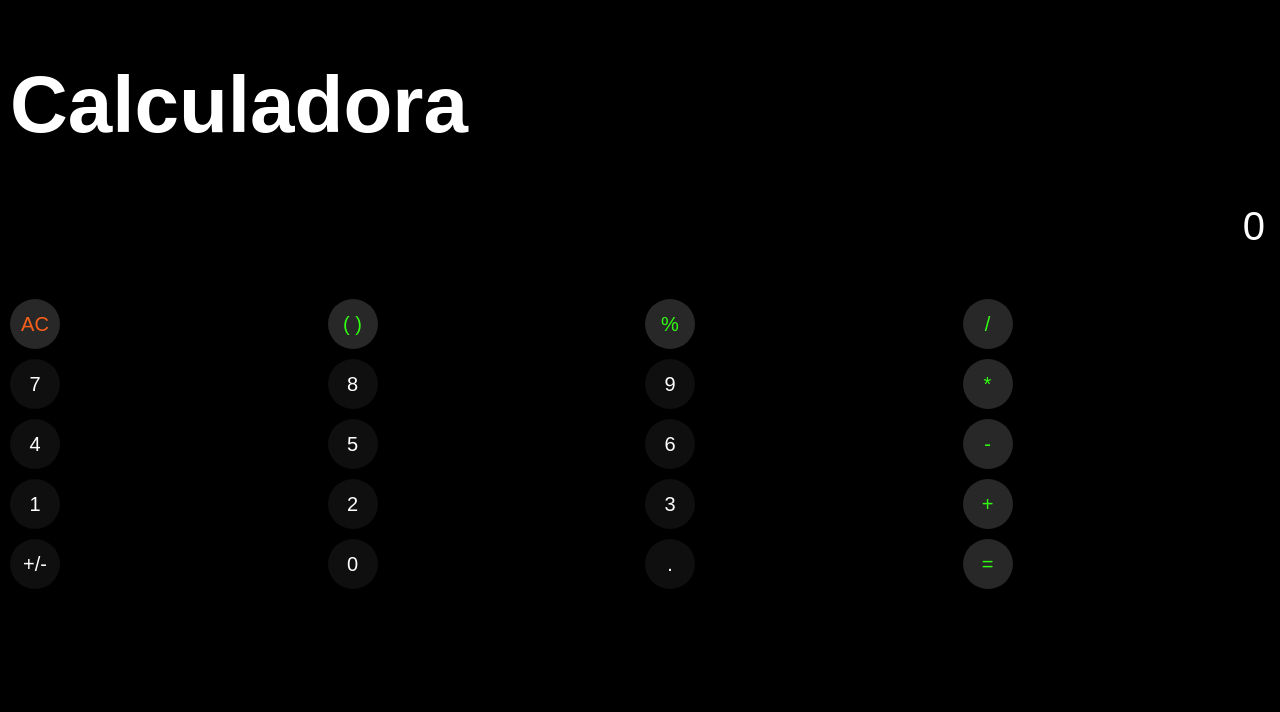
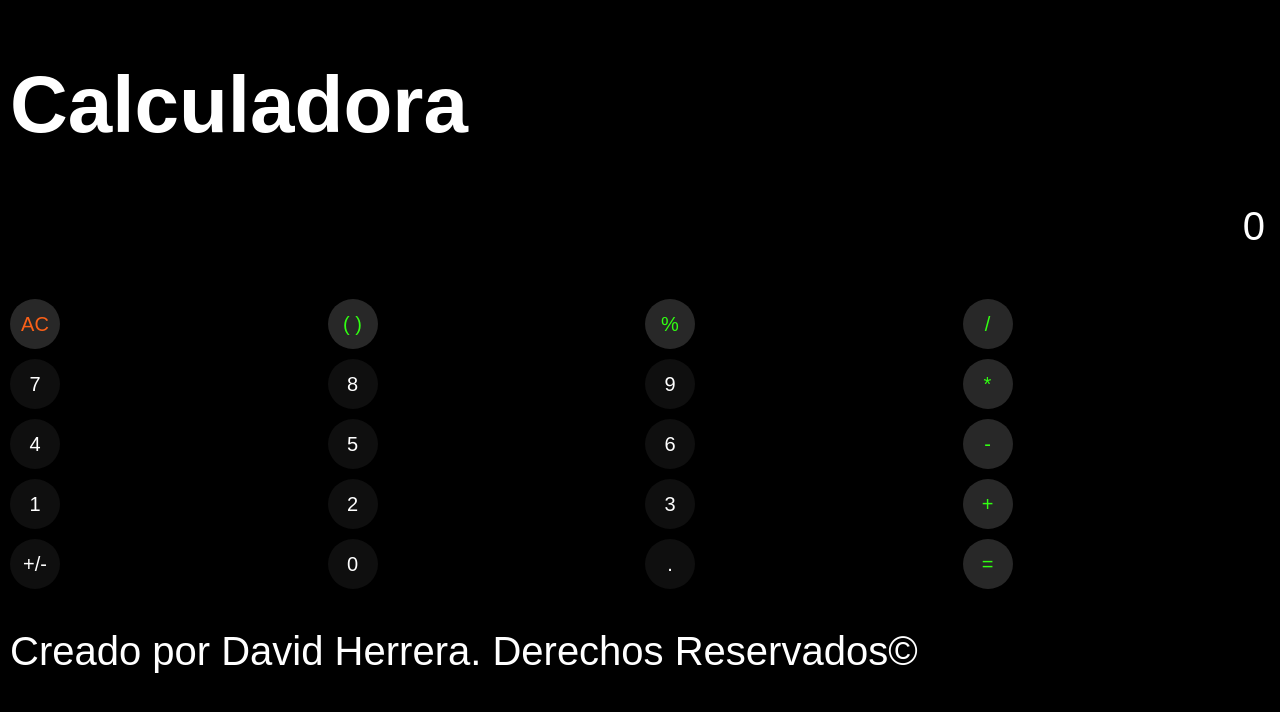
Before and after one commit to Jack-Omnium-Artium/Calculadora, a plain HTML site: page index.html in a window 1280 px wide. Drawn offline with Linux system fonts and the light colour scheme.

Commit message:
Update index.html

```diff
--- a/index.html
+++ b/index.html
@@ -35,7 +35,7 @@
         <!--<section id="ListadeOperadores">-->
                 <button id="AC" class="boton-funcion" grid-area="AC" onclick="limpiar()">AC</button>
                 <button class="boton-funcion parentesis" onclick="parentesis()">( )</button>
-                <button class="boton-funcion porcentaje" onclick="limpiar()">%</button>
+                <button class="boton-funcion porcentaje" onclick="porcentaje()">%</button>
                 <button class="boton-funcion operador-suma" onclick="suma('+')">+</button>
                 <button class="boton-funcion operador-resta" onclick="resta('-')">-</button>
                 <button class="boton-funcion operador-multiplicar" onclick="multiplicar('*')">*</button>
@@ -43,7 +43,9 @@
                 <button class="boton-funcion igual" onclick="ejecutaroperacion()">=</button>
         <!--</section>-->
     </section>
-    <footer></footer>
+    <footer>
+        <p>Creado por David Herrera. Derechos Reservados&copy</p>
+    </footer>
     <script src="script.js"></script>
 
 </body>
```
